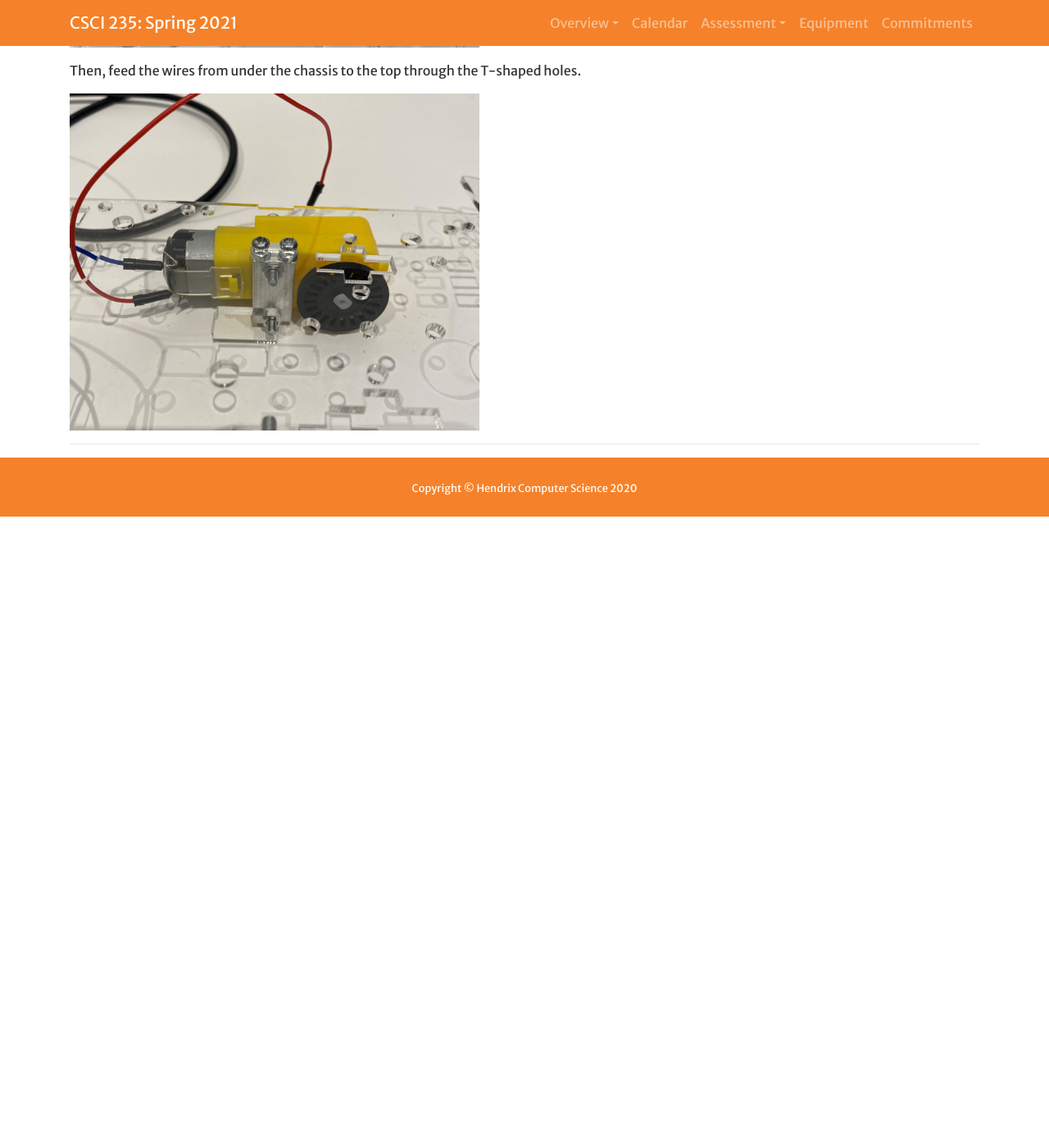
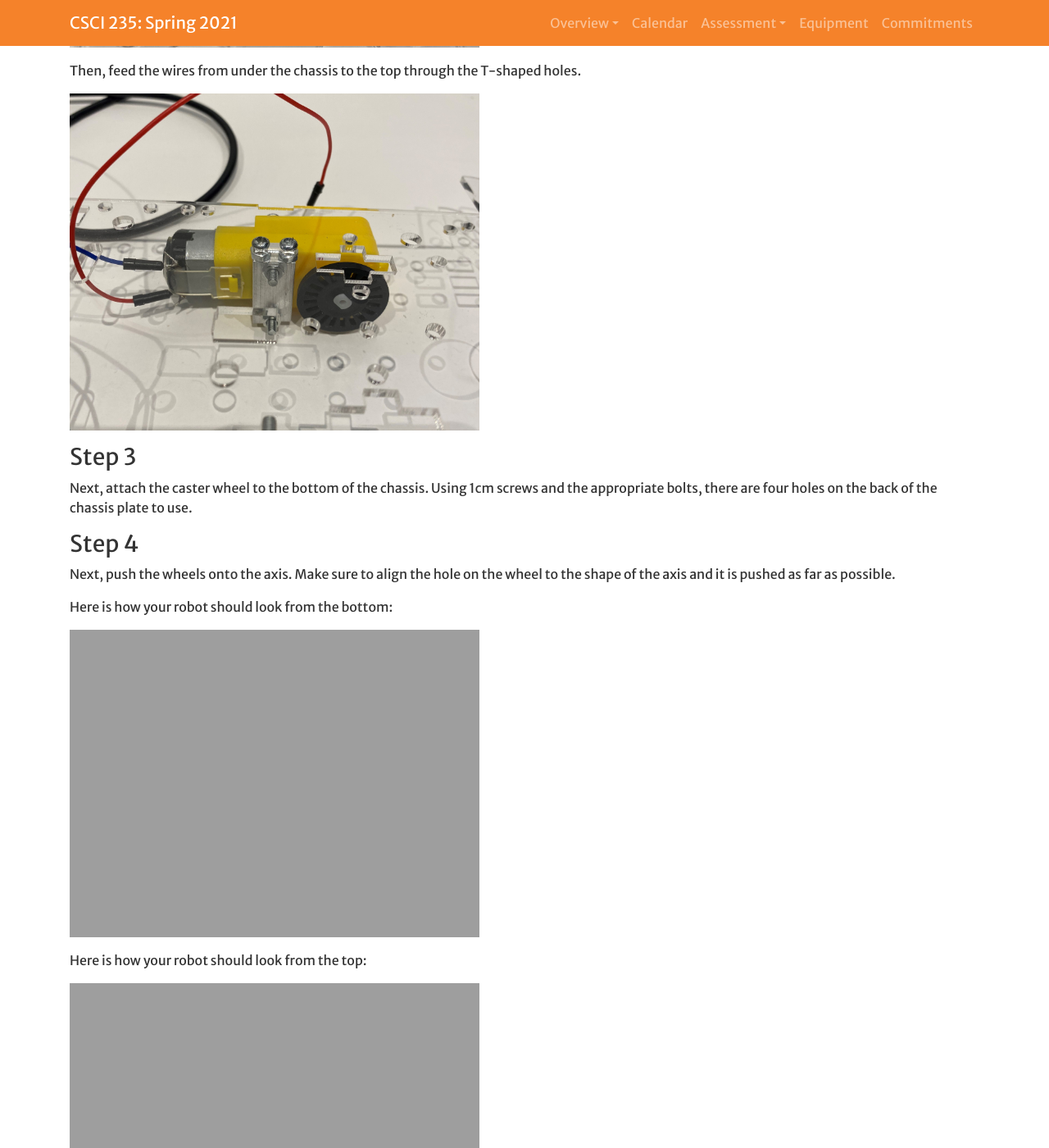
Before and after one commit to Hendrix-CS/csci235, a Jekyll site: the page built from projects/build_program_robot.md, in a window 1280 px wide and 1400 px high, scrolled down 1875 px. Shown: the whole window at 82% size. Built offline with Jekyll 4.4.1, drawn with Linux system fonts in a browser that asks for light colours; a script that is not in the unit is left out; our own code applies the rules of GitHub Pages for plain Markdown files; before the commit the page ends 2505 px from its top, so only the background shows below that.

Commit message:
Added some more parts.

```diff
--- a/projects/build_program_robot.md
+++ b/projects/build_program_robot.md
@@ -25,9 +25,15 @@ To begin, the parts you will need for this robot are found in the list below:
 
 ### Step 1
 
-First, start with the two yellow DC motors. In your kit, there should be two aluminum mounting brackets with multiple holes drilled out. There will also be four long screws. To attach the aluminum block to the DC motor, align it with the holes on the side of the DC motor where the connectors are and push the screw through the opposite side and tighten with a bolt. Place the black disk on the same side as the mounting bracket.
+First, start with the two yellow DC motors. In your kit, there should be two aluminum mounting brackets with
+multiple holes drilled out. There will also be four long screws. To attach the aluminum block to the DC motor,
+align it with the holes on the side of the DC motor where the connectors are and push the screw through the
+opposite side and tighten with a bolt. Place the black disk on the same side as the mounting bracket.
 
-Make sure these are in the correct orientation, meaning the bolt side will be pointing to the center of the chassis with the mounting block and connectors pointing towards the center as well. Also, make sure the mounting bracket screw holes at the up towards the bottom of the chassis. If it is in the wrong orientation, then the block and bolts will interfere with the wheels and not connect to the chassis correctly.
+Make sure these are in the correct orientation, meaning the bolt side will be pointing to the center of the
+chassis with the mounting block and connectors pointing towards the center as well. Also, make sure the mounting
+bracket screw holes at the up towards the bottom of the chassis. If it is in the wrong orientation, then the
+block and bolts will interfere with the wheels and not connect to the chassis correctly.
 
 <img src="https://hendrix-cs.github.io{{site.baseurl}}/assets/images/SoloMotor.jpg" width=500>
 
@@ -45,5 +51,22 @@ Then, feed the wires from under the chassis to the top through the T-shaped hole
 
 <img src="https://hendrix-cs.github.io{{site.baseurl}}/assets/images/ChasisTopSide.jpg" width=500>
 
+### Step 3
+
+Next, attach the caster wheel to the bottom of the chassis. Using 1cm screws and the appropriate bolts, there are
+four holes on the back of the chassis plate to use.
+
+### Step 4
+
+Next, push the wheels onto the axis. Make sure to align the hole on the wheel to the shape of the axis and it is
+pushed as far as possible.
+
+Here is how your robot should look from the bottom:
+
+<img src="https://hendrix-cs.github.io{{site.baseurl}}/assets/images/CasterWheelBottom.jpg" width=500>
+
+Here is how your robot should look from the top:
+
+<img src="https://hendrix-cs.github.io{{site.baseurl}}/assets/images/CasterWheelTop.jpg" width=500>
 
 ------------------------------------------------------------------------
```
Also changed, not shown: 2 other files.
